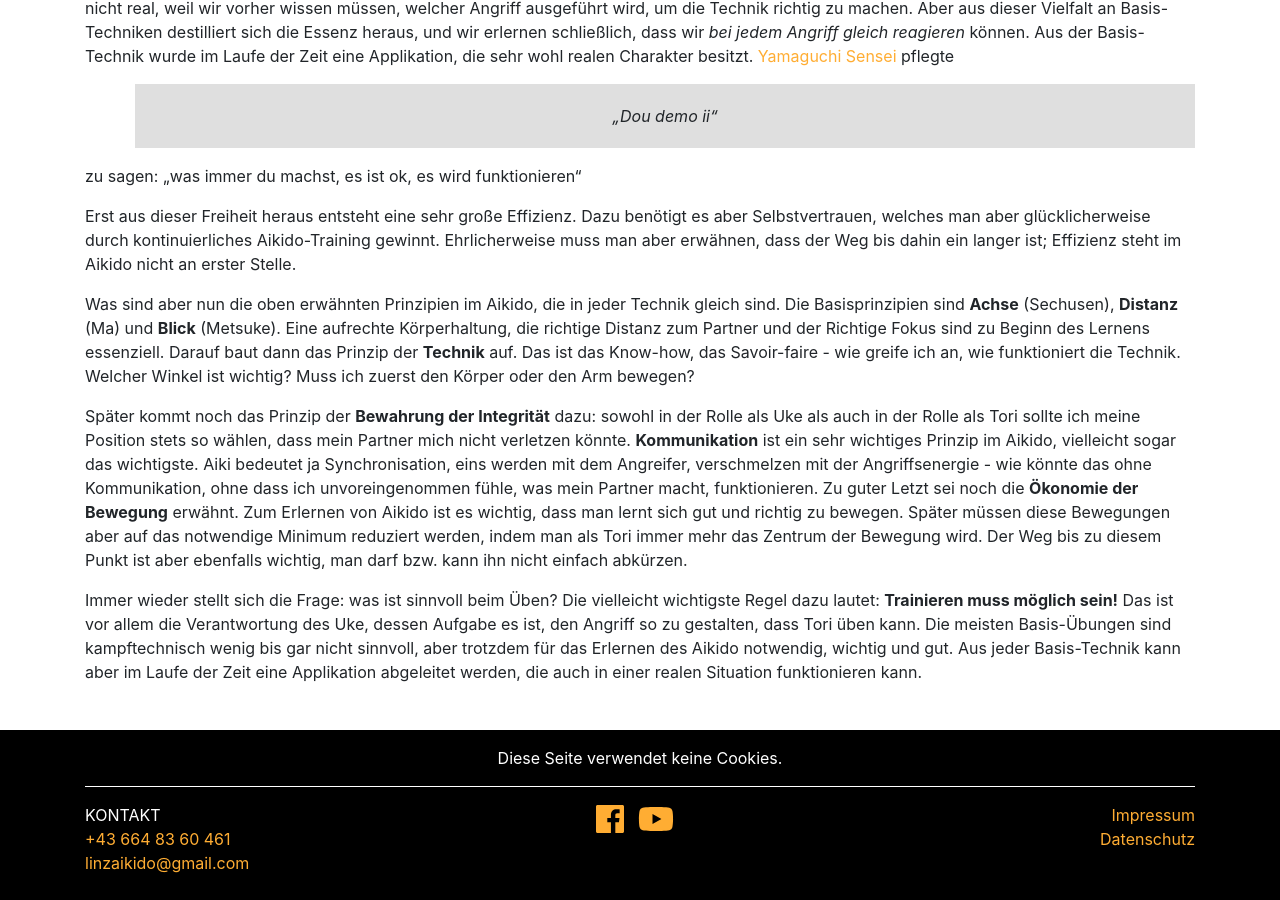
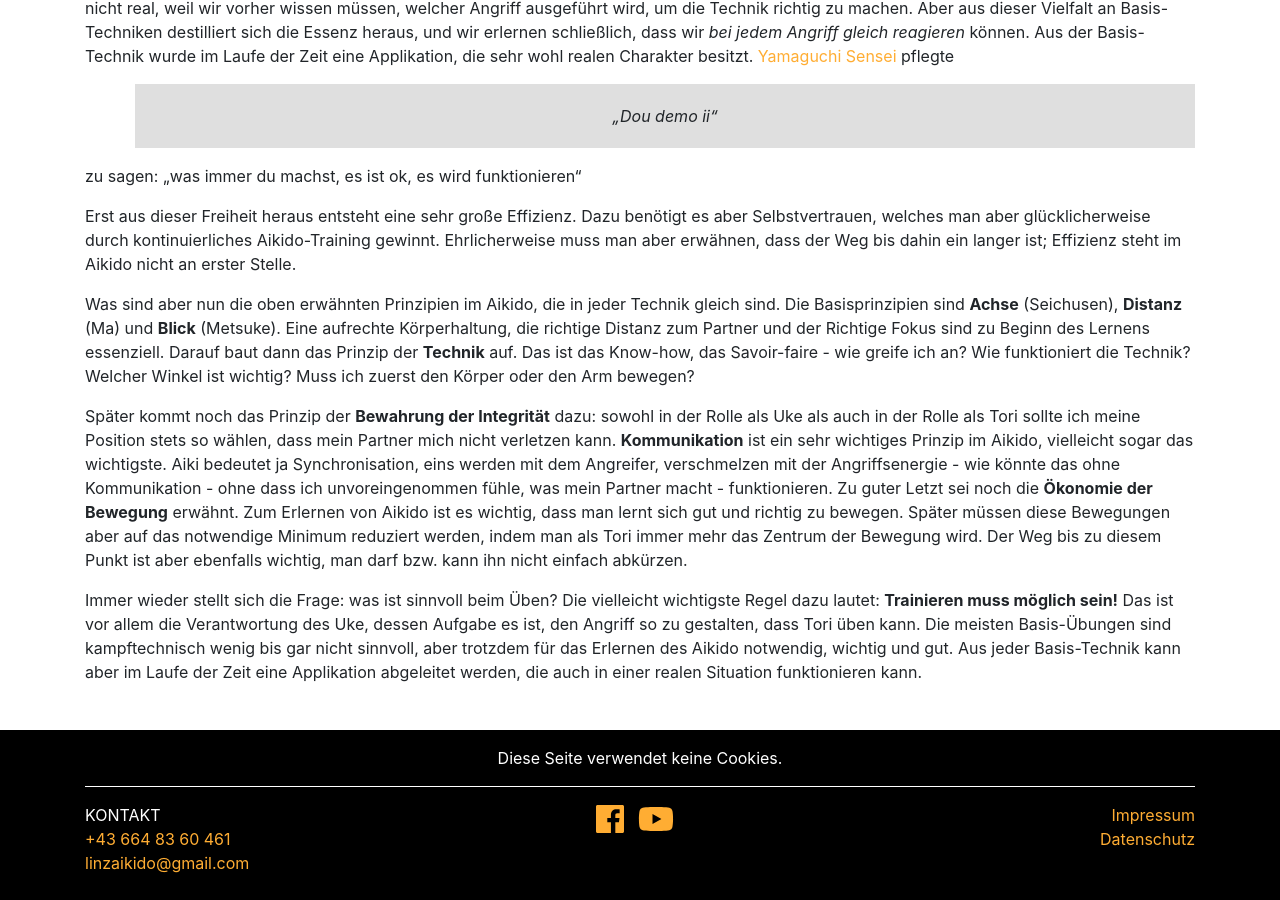
Before and after one commit to TWachs/aikinomichi-linz, a Jekyll site: the page built from entwicklungUndEffizienz.md, in a window 1280 px wide and 900 px high, scrolled down 790 px. Built offline with Jekyll 4.4.1, drawn with Linux system fonts in a browser that asks for light colours; nearby versions of some CDN libraries.

Commit message:
Update entwicklungUndEffizienz.md
proofreading

```diff
--- a/entwicklungUndEffizienz.md
+++ b/entwicklungUndEffizienz.md
@@ -21,9 +21,9 @@ zu sagen: „was immer du machst, es ist ok, es wird funktionieren“
 
 Erst aus dieser Freiheit heraus entsteht eine sehr große Effizienz. Dazu benötigt es aber Selbstvertrauen, welches man aber glücklicherweise durch kontinuierliches Aikido-Training gewinnt. Ehrlicherweise muss man aber erwähnen, dass der Weg bis dahin ein langer ist; Effizienz steht im Aikido nicht an erster Stelle.
 
-Was sind aber nun die oben erwähnten Prinzipien im Aikido, die in jeder Technik gleich sind. Die Basisprinzipien sind **Achse** (Sechusen), **Distanz** (Ma) und **Blick** (Metsuke). Eine aufrechte Körperhaltung, die richtige Distanz zum Partner und der Richtige Fokus sind zu Beginn des Lernens essenziell. Darauf baut dann das Prinzip der **Technik** auf. Das ist das Know-how, das Savoir-faire - wie greife ich an, wie funktioniert die Technik. Welcher Winkel ist wichtig? Muss ich zuerst den Körper oder den Arm bewegen?
+Was sind aber nun die oben erwähnten Prinzipien im Aikido, die in jeder Technik gleich sind. Die Basisprinzipien sind **Achse** (Seichusen), **Distanz** (Ma) und **Blick** (Metsuke). Eine aufrechte Körperhaltung, die richtige Distanz zum Partner und der Richtige Fokus sind zu Beginn des Lernens essenziell. Darauf baut dann das Prinzip der **Technik** auf. Das ist das Know-how, das Savoir-faire - wie greife ich an? Wie funktioniert die Technik? Welcher Winkel ist wichtig? Muss ich zuerst den Körper oder den Arm bewegen?
 
-Später kommt noch das Prinzip der **Bewahrung der Integrität** dazu: sowohl in der Rolle als Uke als auch in der Rolle als Tori sollte ich meine Position stets so wählen, dass mein Partner mich nicht verletzen könnte. **Kommunikation** ist ein sehr wichtiges Prinzip im Aikido, vielleicht sogar das wichtigste. Aiki bedeutet ja Synchronisation, eins werden mit dem Angreifer, verschmelzen mit der Angriffsenergie - wie könnte das ohne Kommunikation, ohne dass ich unvoreingenommen fühle, was mein Partner macht, funktionieren. Zu guter Letzt sei noch die **Ökonomie der Bewegung** erwähnt. Zum Erlernen von Aikido ist es wichtig, dass man lernt sich gut und richtig zu bewegen. Später müssen diese Bewegungen aber auf das notwendige Minimum reduziert werden, indem man als Tori immer mehr das Zentrum der Bewegung wird. Der Weg bis zu diesem Punkt ist aber ebenfalls wichtig, man darf bzw. kann ihn nicht einfach abkürzen.
+Später kommt noch das Prinzip der **Bewahrung der Integrität** dazu: sowohl in der Rolle als Uke als auch in der Rolle als Tori sollte ich meine Position stets so wählen, dass mein Partner mich nicht verletzen kann. **Kommunikation** ist ein sehr wichtiges Prinzip im Aikido, vielleicht sogar das wichtigste. Aiki bedeutet ja Synchronisation, eins werden mit dem Angreifer, verschmelzen mit der Angriffsenergie - wie könnte das ohne Kommunikation - ohne dass ich unvoreingenommen fühle, was mein Partner macht - funktionieren. Zu guter Letzt sei noch die **Ökonomie der Bewegung** erwähnt. Zum Erlernen von Aikido ist es wichtig, dass man lernt sich gut und richtig zu bewegen. Später müssen diese Bewegungen aber auf das notwendige Minimum reduziert werden, indem man als Tori immer mehr das Zentrum der Bewegung wird. Der Weg bis zu diesem Punkt ist aber ebenfalls wichtig, man darf bzw. kann ihn nicht einfach abkürzen.
 
 Immer wieder stellt sich die Frage: was ist sinnvoll beim Üben? Die vielleicht wichtigste Regel dazu lautet: **Trainieren muss möglich sein!** Das ist vor allem die Verantwortung des Uke, dessen Aufgabe es ist, den Angriff so zu gestalten, dass Tori üben kann. Die meisten Basis-Übungen sind kampftechnisch wenig bis gar nicht sinnvoll, aber trotzdem für das Erlernen des Aikido notwendig, wichtig und gut. Aus jeder Basis-Technik kann aber im Laufe der Zeit eine Applikation abgeleitet werden, die auch in einer realen Situation funktionieren kann.
 
```
